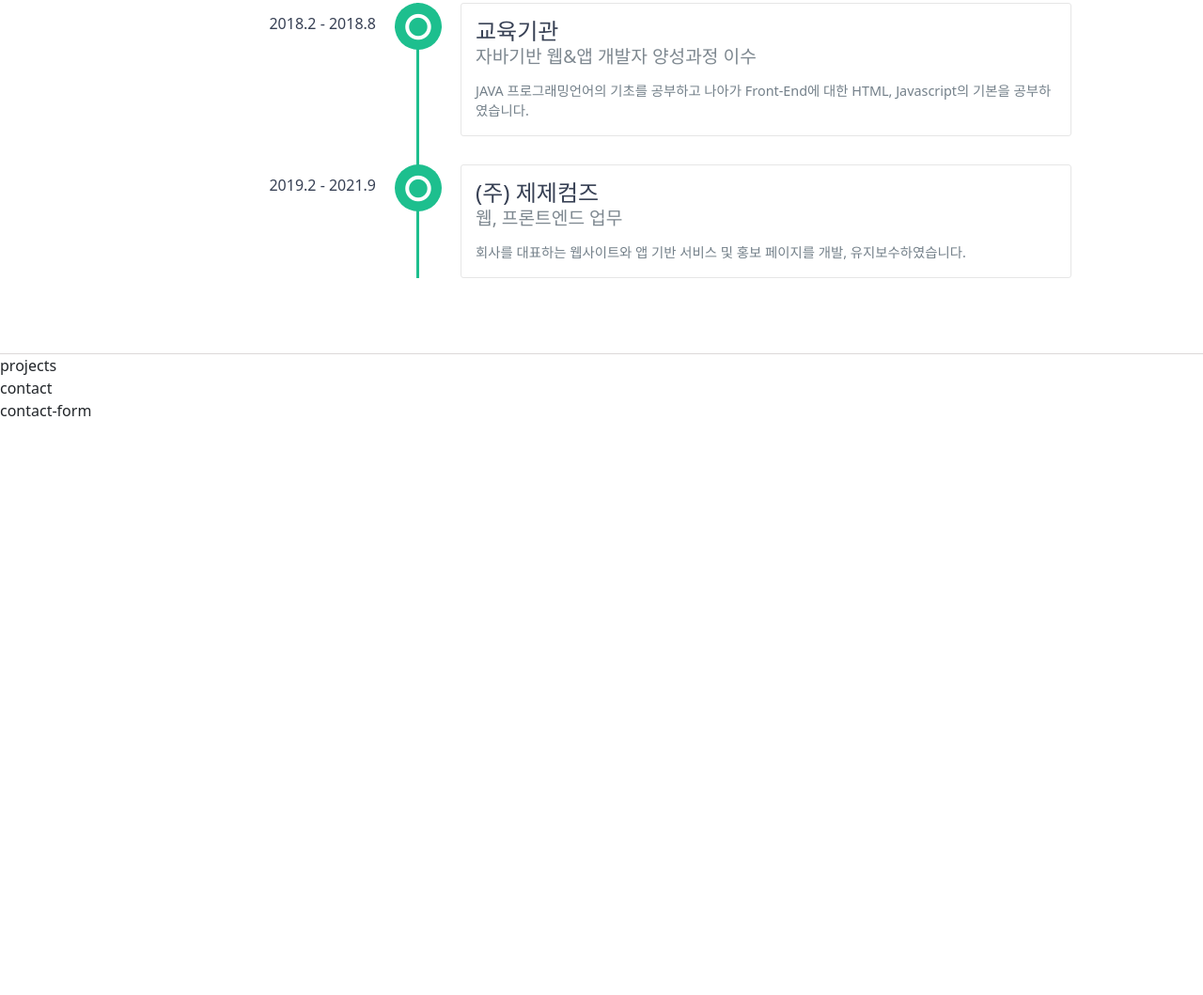
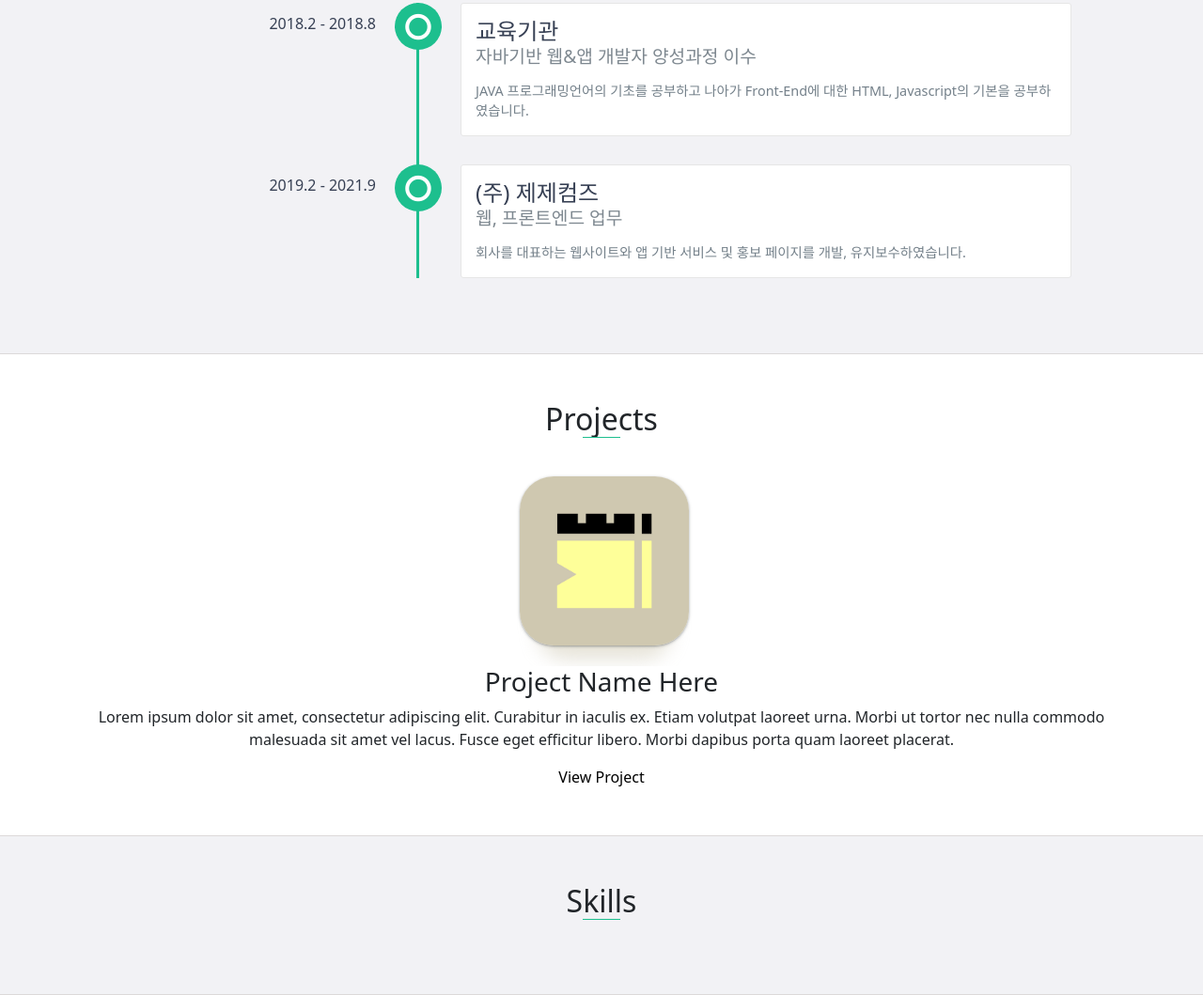
Before and after one commit to heemaeng/heemaeng.github.io, a plain HTML site: page index.html in a window 1280 px wide. Shown: the part 987-2046 px from the top of the page at 94% size. Before the commit the page ends 1436 px from the top, so only its background shows below. Drawn offline with Linux system fonts and the light colour scheme.

Commit message:
프로젝트 부분 추가

```diff
--- a/css/styles.css
+++ b/css/styles.css
@@ -139,7 +139,7 @@ header a {
     content: '';
     top: 100%;
     height: 1px;
-    width: 80px;
+    width: 40px;
     left: 0;
     right: 0;
     margin: 0 auto;
@@ -150,6 +150,10 @@ header a {
     padding: 50px 15px;
     text-align: center;
     border-bottom: 1px solid #dcd9d9;
+}
+
+.background-alt {
+    background: #f2f2f5;
 }
 
 #experience-timeline {
@@ -234,3 +238,15 @@ header a {
     font-size: 0.9em;
     margin: 0;
 }
+
+#projects {
+    padding: 50px 15px;
+    border-bottom: 1px solid #dcd9d9;
+    text-align: center;
+}
+
+#skills {
+    padding: 50px 15px;
+    border-bottom: 1px solid #dcd9d9;
+    text-align: center;
+}
--- a/index.html
+++ b/index.html
@@ -26,16 +26,10 @@
                 <a href="#experience">업무경험</a>
             </li>
             <li>
-                <a href="#education">교육</a>
-            </li>
-            <li>
                 <a href="#projects">프로젝트</a>
             </li>
             <li>
                 <a href="#skills">기술</a>
-            </li>
-            <li>
-                <a href="#contact">연락보내기</a>
             </li>
         </ul>
     </header>
@@ -72,7 +66,7 @@
     </div>
     <!-- End #about -->
 
-    <div id="experience">
+    <div id="experience" class="background-alt">
         <h2 class="heading">Experience</h2>
         <div id="experience-timeline">
             <div class="timeline-point">
@@ -105,20 +99,30 @@
     </div>
     <!-- End #experience -->
 
-    <div id="projects">projects</div>
+    <div id="projects">
+        <h2 class="heading">Projects</h2>
+        <div class="container">
+            <div class="project shadow-large">
+                <div class="project-image">
+                    <img src="images/project_1.png" alt="프로젝트이미지1">
+                </div>
+                <!-- End .project-image -->
+                <div class="project-info">
+                    <h3>Project Name Here</h3>
+                    <p>Lorem ipsum dolor sit amet, consectetur adipiscing elit. Curabitur in iaculis ex. Etiam volutpat laoreet urna. Morbi ut tortor nec nulla commodo malesuada sit amet vel lacus. Fusce eget efficitur libero. Morbi dapibus porta quam laoreet placerat.</p>
+                    <a href="#">View Project</a>
+                </div>
+                <!-- End .project-info -->
+            </div>
+            <!-- End .project -->
+            <div class="project shadow-large"></div>
+            <!-- End .project -->
+        </div>
+    </div>
     <!-- End #projects -->
 
-    <div id="skills"></div>
+    <div id="skills" class="background-alt"><h2 class="heading">Skills</h2></div>
     <!-- End #sills -->
-
-    <div id="contact">
-        contact
-        <div id="contact-form">
-            contact-form
-        </div>
-        <!-- End #contact-form -->
-    </div>
-    <!-- End #contact-form -->
 
     <footer>
     </footer>
```
Also changed, not shown: images/project_1.png (added).
